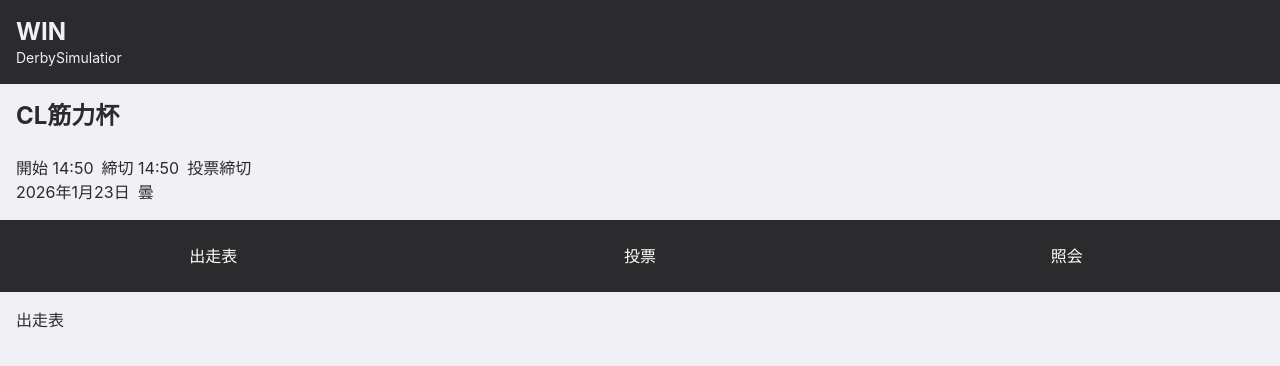
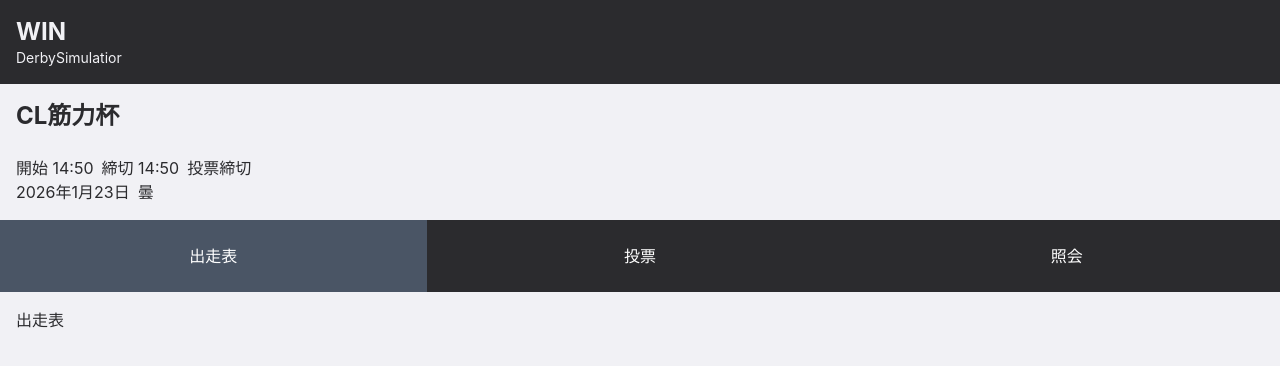
Before and after one commit to hasegawa-destroy/derby-simulatior, a Next.js app: page /vote in a window 1280 px wide. Shown: the top 366 px of the page. Built offline with nearby package versions, Linux system fonts and the light colour scheme.

Commit message:
feature/投票ページの表示コンテンツがわかるようスタイルを変更

```diff
--- a/src/app/vote/page.tsx
+++ b/src/app/vote/page.tsx
@@ -19,6 +19,12 @@ export default function VotePage() {
     const [open, setOpen] = useState(false)
 
     const [tab, setTab] = useState<'list' | 'vote' | 'check'>('list')
+    const tabClass = (name: string) =>
+        `flex-1 flex items-center justify-center transition-colors ${tab === name
+            ? 'bg-gray-600'
+            : 'bg-primary'
+        }`
+
 
     return (
         <div className="mx-full">
@@ -43,21 +49,21 @@ export default function VotePage() {
             <div className="flex h-18 bg-primary">
                 <button
                     onClick={() => setTab('list')}
-                    className="flex-1 flex items-center justify-center"
+                    className={tabClass('list')}
                 >
                     <p className="text-white">出走表</p>
                 </button>
 
                 <button
                     onClick={() => setTab('vote')}
-                    className="flex-1 flex items-center justify-center"
+                    className={tabClass('vote')}
                 >
                     <p className="text-white">投票</p>
                 </button>
 
                 <button
                     onClick={() => setTab('check')}
-                    className="flex-1 flex items-center justify-center"
+                    className={tabClass('check')}
                 >
                     <p className="text-white">照会</p>
                 </button>
```
